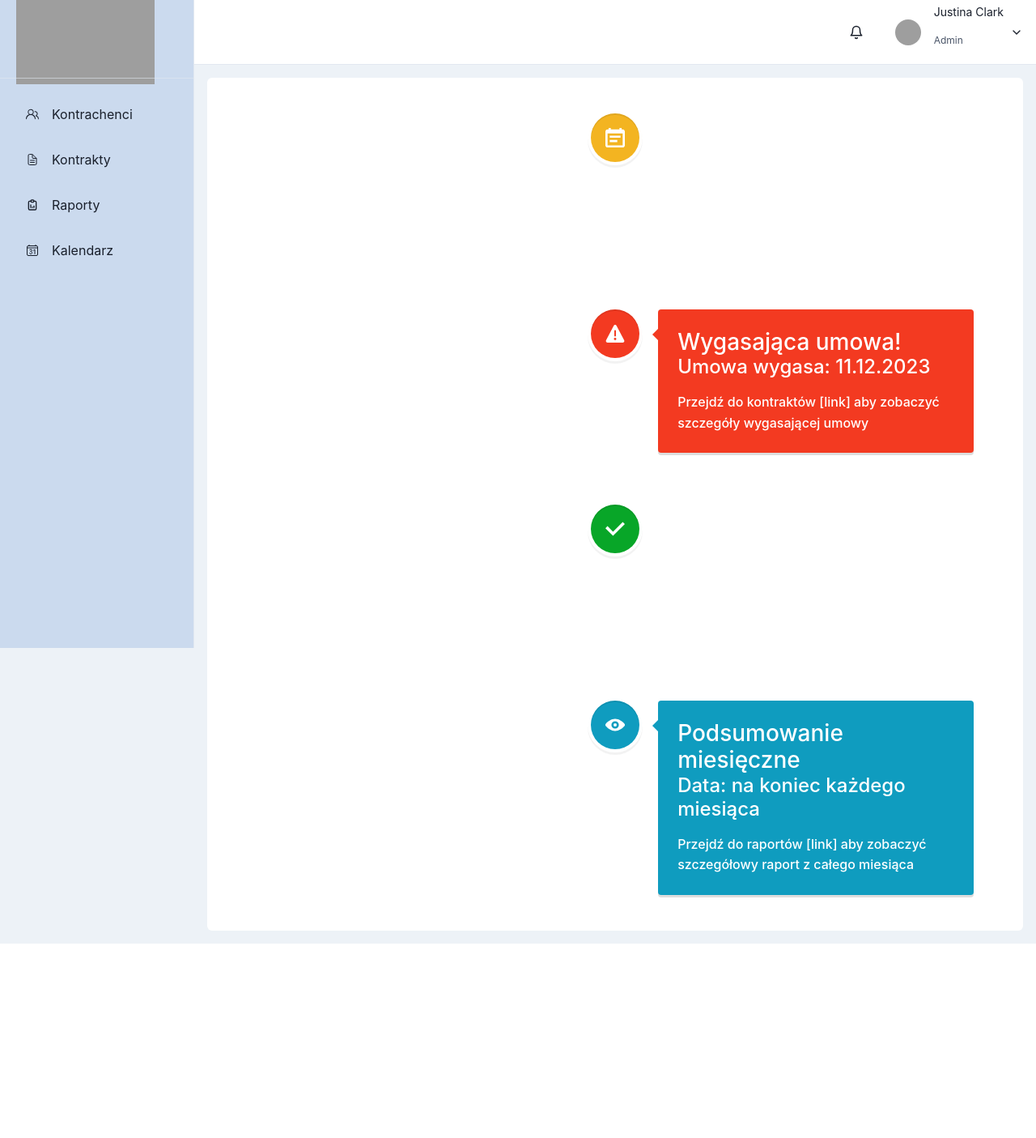
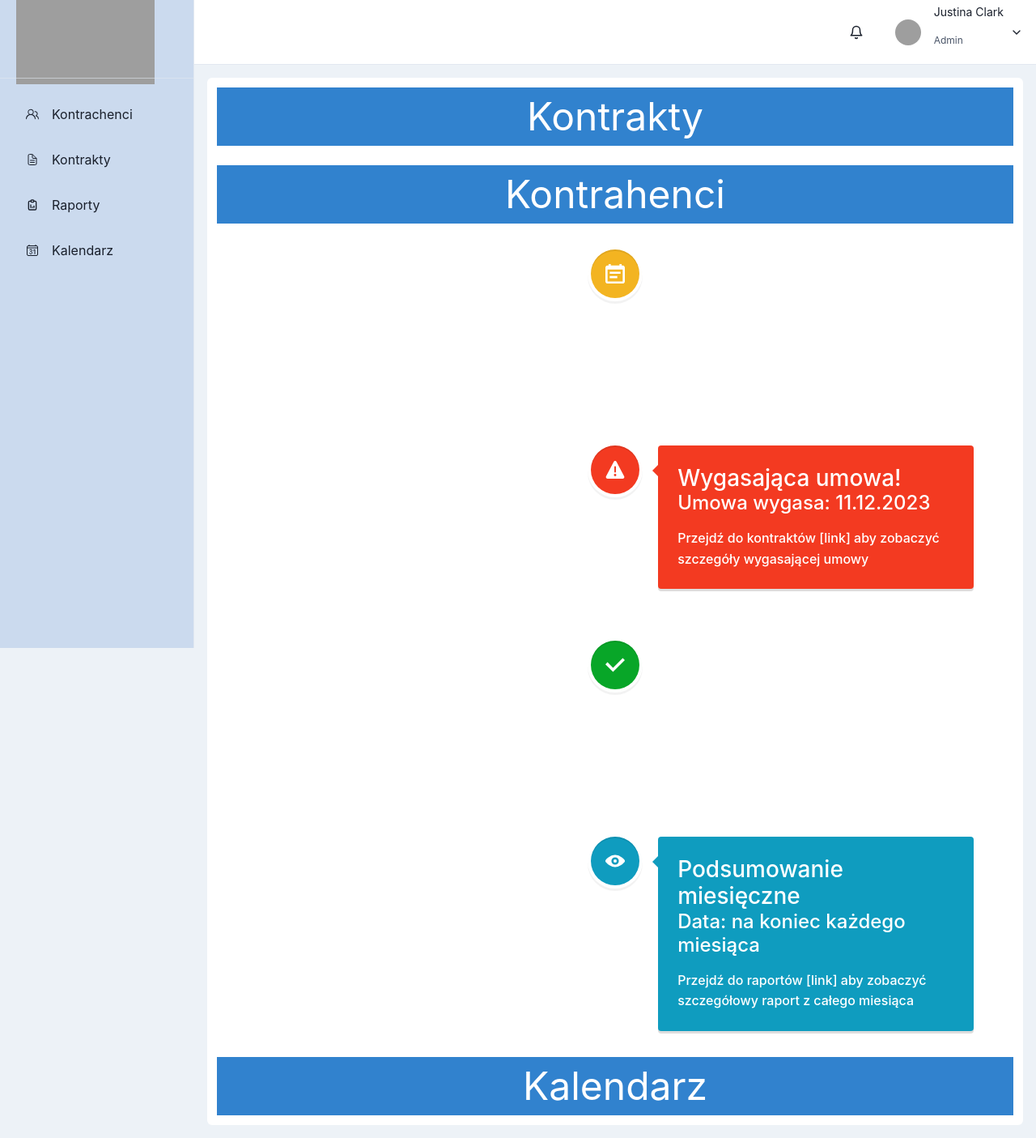
Before and after one commit to OleksandrLutovych/Contract-Management-System, a React (Vite) app: page /dashboard in a window 1280 px wide. Shown: the whole page at 81% size. Before the commit the page ends 1165 px from the top, so only its background shows below. Built offline with nearby package versions, Linux system fonts and the light colour scheme; grey boxes are pictures that could not be loaded.

Commit message:
fixed dashboard view

```diff
--- a/src/app/pages/DashboardPage/DashboardPage.tsx
+++ b/src/app/pages/DashboardPage/DashboardPage.tsx
@@ -2,12 +2,35 @@ import { VerticalTimeline, VerticalTimelineElement } from "react-vertical-timeli
 import DashboardView from "../../components/DashboardContainer";
 import 'react-vertical-timeline-component/style.min.css';
 import { CalendarIcon, CheckCircleIcon, CheckIcon, WarningTwoIcon, BellIcon, ViewIcon  } from '@chakra-ui/icons'
-import { templateRows, Grid, GridItem } from '@chakra-ui/react'
+import { Box, templateRows, Grid, GridItem } from '@chakra-ui/react'
 
 const DashboardPage = () => {
   return (
     <DashboardView>
+      <Box>
+      <Grid templateRows gap={6}>
+          <GridItem w='100%' bg='blue.500'
 
+  textAlign="center"
+
+  fontSize="5xl"
+  font-family="Candara"
+  textColor={"white"}>
+
+  Kontrakty</GridItem>
+  <GridItem w='100%' bg='blue.500'
+
+  textAlign="center"
+
+  fontSize="5xl"
+  font-family="Candara"
+  textColor={"white"}>
+
+  Kontrahenci</GridItem>
+
+
+  </Grid>
+      </Box>
         <VerticalTimeline>
           <VerticalTimelineElement
             className="vertical-timeline-element--work"
@@ -70,7 +93,18 @@ const DashboardPage = () => {
 
           </VerticalTimelineElement>
         </VerticalTimeline>
+<Box>
+<GridItem w='100%' bg='blue.500'
 
+textAlign="center"
+
+fontSize="5xl"
+font-family="Candara"
+textColor={"white"}>
+
+Kalendarz</GridItem>
+
+</Box>
 
     </DashboardView >
   );
```
